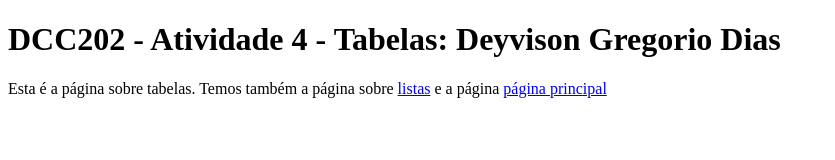
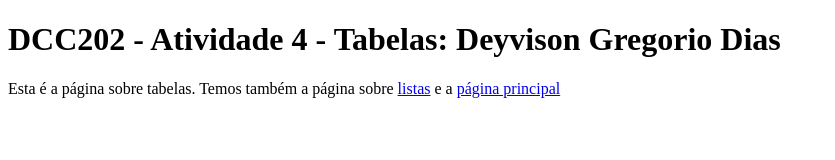
Before and after one commit to ufjf-dcc202/ufjf-dcc202-2023-3-b-atv4-deyvisongdias, a website: page tabelas.html in a window 1280 px wide. Shown: the whole page, without its empty margins (0-835 px from the left). Drawn offline with Linux system fonts and the light colour scheme.

Commit message:
removendo palavra repetida no paragrafo

```diff
--- a/tabelas.html
+++ b/tabelas.html
@@ -8,7 +8,7 @@
 <body>
     <main>
         <h1>DCC202 - Atividade 4 - Tabelas: Deyvison Gregorio Dias</h1>
-        <p>Esta é a página sobre tabelas. Temos também a página sobre <a href="listas.html">listas</a> e a página <a href="index.html">página principal</a></p>
+        <p>Esta é a página sobre tabelas. Temos também a página sobre <a href="listas.html">listas</a> e a <a href="index.html">página principal</a></p>
     </main>
 </body>
 </html>
```
